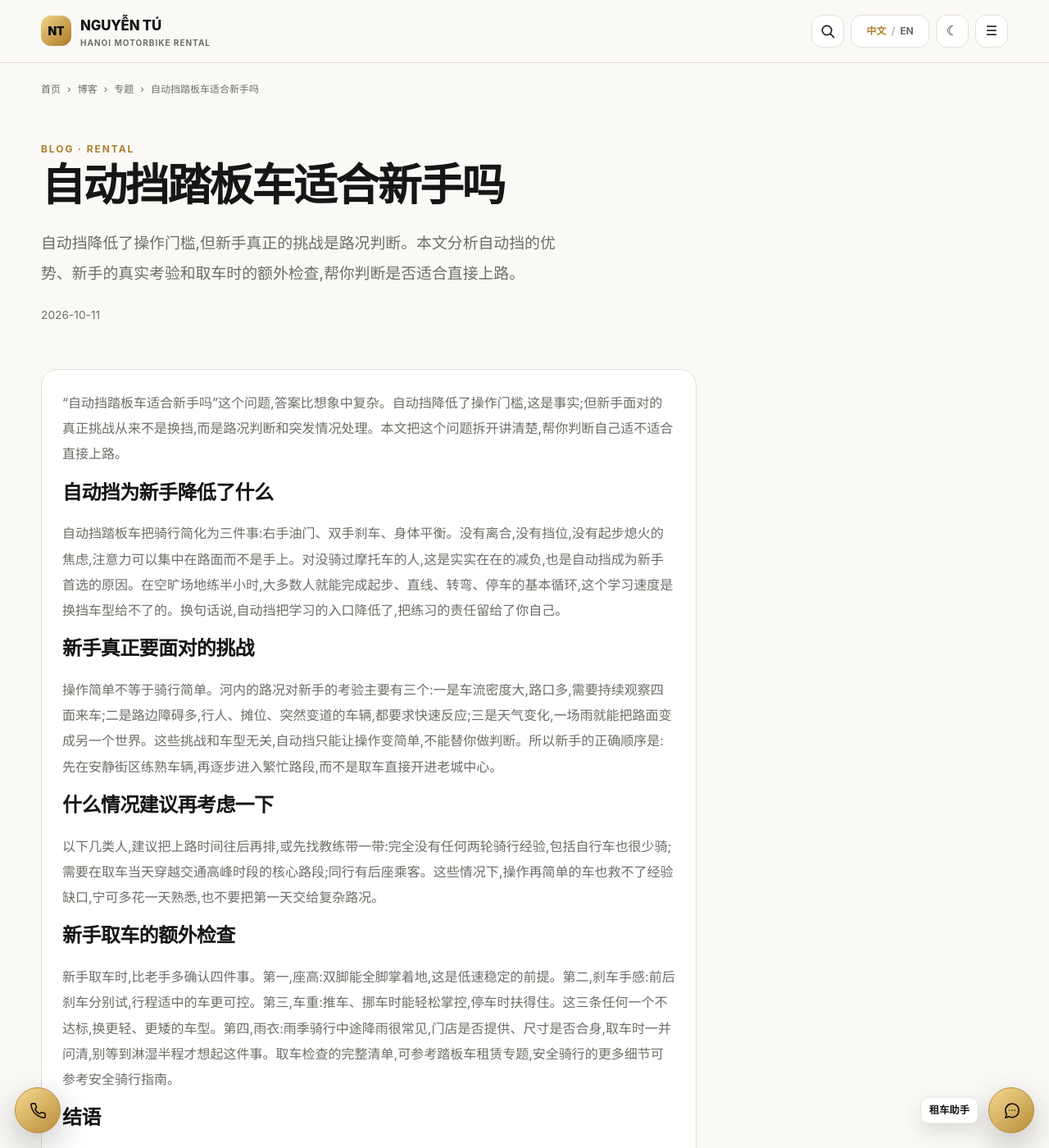
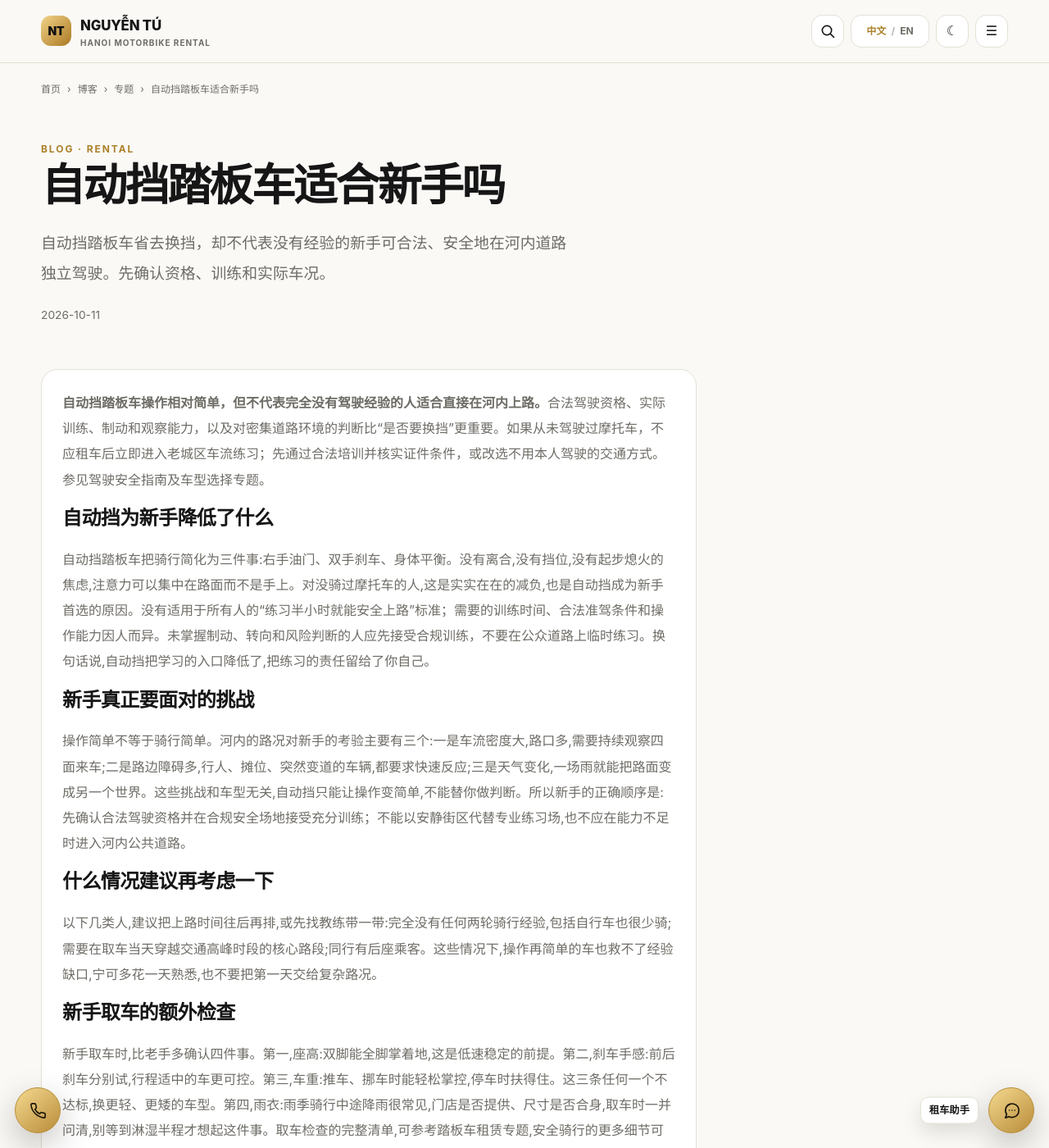
Before and after one commit to thuexemayhanoi/china, a Jekyll site: the page built from _posts/2026-10-11-hanoi-rental-scooters-14.md, in a window 1280 px wide and 1400 px high. Shown: the whole window at 82% size. Built offline with Jekyll 4.4.1, drawn with Linux system fonts in a browser that asks for light colours.

Commit message:
seo(china): fact-check scooter safety and rental fee terms 2026-10-11-hanoi-rental-scooters-14.md

```diff
--- a/_posts/2026-10-11-hanoi-rental-scooters-14.md
+++ b/_posts/2026-10-11-hanoi-rental-scooters-14.md
@@ -5,22 +5,23 @@ topic: "rental"
 subtopic: "scooters"
 permalink: "/blog/hanoi-rental-scooters-14/"
 title: "自动挡踏板车适合新手吗"
-description: "自动挡降低了操作门槛,但新手真正的挑战是路况判断。本文分析自动挡的优势、新手的真实考验和取车时的额外检查,帮你判断是否适合直接上路。"
+description: "自动挡踏板车省去换挡，却不代表没有经验的新手可合法、安全地在河内道路独立驾驶。先确认资格、训练和实际车况。"
+last_modified_at: "2026-10-12"
 primary_keyword: "河内踏板车租赁"
 date: "2026-10-11 15:29:04 +0700"
 seo_silo: "rental/scooters"
 breadcrumbs: [{"label":"博客","href":"/blog/"},{"label":"专题","href":"/topics/rental/scooters/"},{"label":"自动挡踏板车适合新手吗"}]
 publication_method: "automated_qa"
 ---
-"自动挡踏板车适合新手吗"这个问题,答案比想象中复杂。自动挡降低了操作门槛,这是事实;但新手面对的真正挑战从来不是换挡,而是路况判断和突发情况处理。本文把这个问题拆开讲清楚,帮你判断自己适不适合直接上路。
+**自动挡踏板车操作相对简单，但不代表完全没有驾驶经验的人适合直接在河内上路。**合法驾驶资格、实际训练、制动和观察能力，以及对密集道路环境的判断比“是否要换挡”更重要。如果从未驾驶过摩托车，不应租车后立即进入老城区车流练习；先通过合法培训并核实证件条件，或改选不用本人驾驶的交通方式。参见[驾驶安全指南](/topics/guides/safety/)及[车型选择专题](/topics/rental/automatic/)。
 
 ## 自动挡为新手降低了什么
 
-自动挡踏板车把骑行简化为三件事:右手油门、双手刹车、身体平衡。没有离合,没有挡位,没有起步熄火的焦虑,注意力可以集中在路面而不是手上。对没骑过摩托车的人,这是实实在在的减负,也是自动挡成为新手首选的原因。在空旷场地练半小时,大多数人就能完成起步、直线、转弯、停车的基本循环,这个学习速度是换挡车型给不了的。换句话说,自动挡把学习的入口降低了,把练习的责任留给了你自己。
+自动挡踏板车把骑行简化为三件事:右手油门、双手刹车、身体平衡。没有离合,没有挡位,没有起步熄火的焦虑,注意力可以集中在路面而不是手上。对没骑过摩托车的人,这是实实在在的减负,也是自动挡成为新手首选的原因。没有适用于所有人的“练习半小时就能安全上路”标准；需要的训练时间、合法准驾条件和操作能力因人而异。未掌握制动、转向和风险判断的人应先接受合规训练，不要在公众道路上临时练习。换句话说,自动挡把学习的入口降低了,把练习的责任留给了你自己。
 
 ## 新手真正要面对的挑战
 
-操作简单不等于骑行简单。河内的路况对新手的考验主要有三个:一是车流密度大,路口多,需要持续观察四面来车;二是路边障碍多,行人、摊位、突然变道的车辆,都要求快速反应;三是天气变化,一场雨就能把路面变成另一个世界。这些挑战和车型无关,自动挡只能让操作变简单,不能替你做判断。所以新手的正确顺序是:先在安静街区练熟车辆,再逐步进入繁忙路段,而不是取车直接开进老城中心。
+操作简单不等于骑行简单。河内的路况对新手的考验主要有三个:一是车流密度大,路口多,需要持续观察四面来车;二是路边障碍多,行人、摊位、突然变道的车辆,都要求快速反应;三是天气变化,一场雨就能把路面变成另一个世界。这些挑战和车型无关,自动挡只能让操作变简单,不能替你做判断。所以新手的正确顺序是:先确认合法驾驶资格并在合规安全场地接受充分训练；不能以安静街区代替专业练习场,也不应在能力不足时进入河内公共道路。
 
 ## 什么情况建议再考虑一下
 
```
